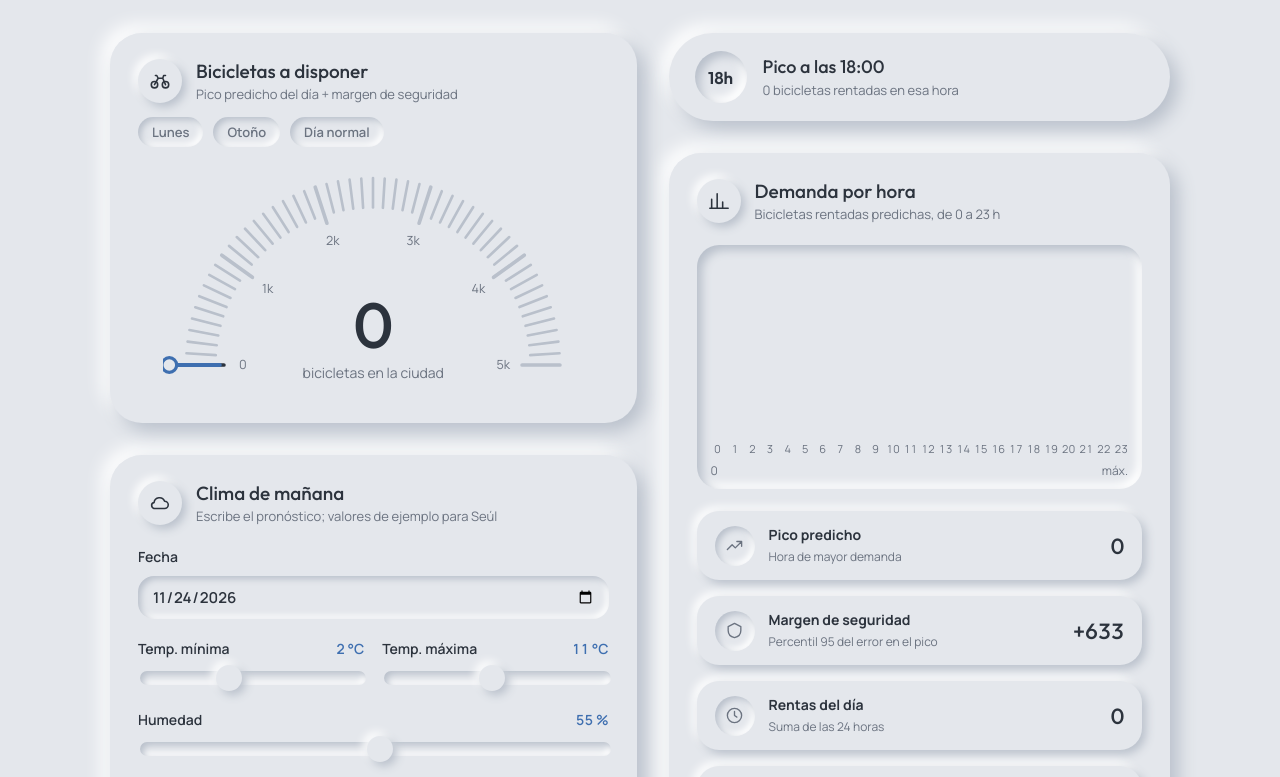
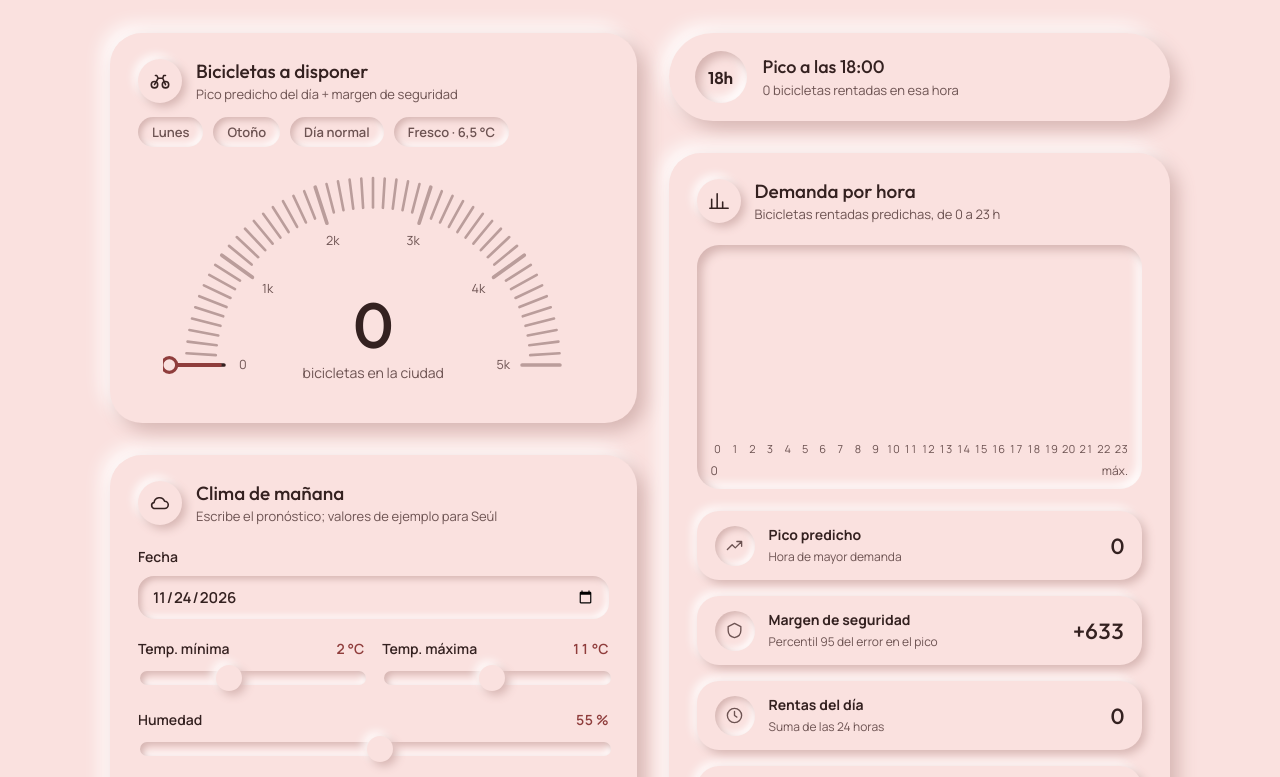
Before and after one commit to juanes4/Bike-Demand-Predictor, a plain HTML site: page app/index.html in a window 1280 px wide. Shown: the part 141-918 px from the top of the page. Drawn offline with Linux system fonts and the light colour scheme; no server answers.

Commit message:
Tema de color según estación y temperatura
La estación define el matiz (primavera verde, verano dorado, otoño terracota,
invierno azul) y la temperatura media lo vuelve cálido o frío. Todos los
colores salen de un mismo matiz en OKLCH con luminosidad fija, de modo que
textos y gráficas mantienen contraste WCAG AA en cualquier combinación.
Se añade la etiqueta de temperatura junto al día y la estación.

```diff
--- a/app/index.html
+++ b/app/index.html
@@ -6,15 +6,37 @@
 <title>Bicicletas para mañana</title>
 <link rel="preconnect" href="https://fonts.googleapis.com">
 <link rel="stylesheet" href="https://fonts.googleapis.com/css2?family=Outfit:wght@300;400;500;600;700&family=Manrope:wght@400;500;600;700&display=swap">
+<meta name="theme-color" content="#E4E7EC" id="theme-color">
 <style>
+/* Los colores se registran para que el cambio de tema (estación + temperatura) se anime suavemente */
+@property --surface { syntax: '<color>'; inherits: true; initial-value: #E4E7EC; }
+@property --light   { syntax: '<color>'; inherits: true; initial-value: #FFFFFF; }
+@property --shade   { syntax: '<color>'; inherits: true; initial-value: #B9C0CB; }
+@property --track   { syntax: '<color>'; inherits: true; initial-value: #A7AFBB; }
+@property --ink     { syntax: '<color>'; inherits: true; initial-value: #2C333D; }
+@property --muted   { syntax: '<color>'; inherits: true; initial-value: #5E6673; }
+@property --accent  { syntax: '<color>'; inherits: true; initial-value: #3E6FB0; }
+@property --bar-a   { syntax: '<color>'; inherits: true; initial-value: #8296B3; }
+@property --bar-b   { syntax: '<color>'; inherits: true; initial-value: #6F84A3; }
+@property --peak-a  { syntax: '<color>'; inherits: true; initial-value: #4F78B4; }
+@property --peak-b  { syntax: '<color>'; inherits: true; initial-value: #3E64A0; }
 :root {
-  /* Neumorfismo de una sola superficie: todo sale del mismo gris; el relieve lo dan dos sombras (luz arriba-izquierda) */
+  /* Neumorfismo de una sola superficie: todo sale del mismo tono; el relieve lo dan dos sombras (luz arriba-izquierda).
+     El script reemplaza estos valores: el matiz viene de la estación y se vuelve cálido o frío según la temperatura.
+     La luminosidad de cada token es fija (OKLCH), así el contraste de textos y gráficas se mantiene con cualquier color. */
   --surface: #E4E7EC;
   --light: #FFFFFF;
   --shade: #B9C0CB;
+  --track: #A7AFBB;
   --ink: #2C333D;
-  --muted: #6B7380;
+  --muted: #5E6673;
   --accent: #3E6FB0;
+  --bar-a: #8296B3;
+  --bar-b: #6F84A3;
+  --peak-a: #4F78B4;
+  --peak-b: #3E64A0;
+  transition: --surface .7s ease, --light .7s ease, --shade .7s ease, --track .7s ease, --ink .7s ease, --muted .7s ease,
+              --accent .7s ease, --bar-a .7s ease, --bar-b .7s ease, --peak-a .7s ease, --peak-b .7s ease;
   --display: 'Outfit', 'Trebuchet MS', sans-serif;
   --body: 'Manrope', 'Segoe UI', Arial, sans-serif;
   --raised: 8px 8px 18px var(--shade), -8px -8px 18px var(--light);
@@ -85,8 +107,15 @@ input[type=date]:focus-visible { outline: 3px solid var(--accent); outline-offse
 
 .bars { margin-top: 22px; border-radius: 22px; box-shadow: var(--inset); padding: 18px 14px 10px; }
 .bars-plot { display: grid; grid-template-columns: repeat(24, minmax(0, 1fr)); gap: 4px; align-items: end; height: 170px; }
-.bar { border-radius: 6px 6px 3px 3px; background: linear-gradient(180deg, #9FB4CF, #7C93B3); min-height: 3px; }
-.bar.peak { background: linear-gradient(180deg, #5F8BC8, var(--accent)); }
+.bar { border-radius: 6px 6px 3px 3px; background: linear-gradient(180deg, var(--bar-a), var(--bar-b)); min-height: 3px; }
+.bar.peak { background: linear-gradient(180deg, var(--peak-a), var(--peak-b)); }
+
+/* Indicador semicircular: colores desde los tokens del tema */
+.g-tick { stroke: var(--track); stroke-linecap: round; }
+.g-tick.on { stroke: var(--ink); }
+.g-lbl { fill: var(--muted); font-family: var(--body); font-size: 12px; }
+.g-needle { stroke: var(--accent); stroke-width: 4; stroke-linecap: round; }
+.g-knob { fill: var(--surface); stroke: var(--accent); stroke-width: 3; }
 .bars-axis { display: grid; grid-template-columns: repeat(24, minmax(0, 1fr)); gap: 4px; margin-top: 8px; font-size: 11px; color: var(--muted); text-align: center; font-variant-numeric: tabular-nums; }
 .bars-cap { display: flex; justify-content: space-between; font-size: 12px; color: var(--muted); margin-top: 6px; }
 
@@ -139,7 +168,7 @@ input[type=date]:focus-visible { outline: 3px solid var(--accent); outline-offse
   .item .ico { width: 34px; height: 34px; }
   .item .txt small { display: none; }
 }
-@media (prefers-reduced-motion: reduce) { .switch::after { transition: none; } }
+@media (prefers-reduced-motion: reduce) { .switch::after, :root { transition: none; } }
 </style>
 </head>
 <body>
@@ -156,7 +185,7 @@ input[type=date]:focus-visible { outline: 3px solid var(--accent); outline-offse
           <div class="ico" aria-hidden="true"><svg viewBox="0 0 24 24"><circle cx="6" cy="16" r="3.5"/><circle cx="18" cy="16" r="3.5"/><path d="M6 16l4-7h5l3 7M10 9l-1.5-3H7M15 9l1-3h2"/></svg></div>
           <div><p class="card-title" id="t-disp">Bicicletas a disponer</p><p class="card-sub">Pico predicho del día + margen de seguridad</p></div>
         </div>
-        <div class="chips"><span class="chip" id="chip-dia">Lunes</span><span class="chip" id="chip-est">Otoño</span><span class="chip" id="chip-fest">Día normal</span></div>
+        <div class="chips"><span class="chip" id="chip-dia">Lunes</span><span class="chip" id="chip-est">Otoño</span><span class="chip" id="chip-fest">Día normal</span><span class="chip" id="chip-temp">Templado</span></div>
         <div class="gauge">
           <svg viewBox="0 0 400 230" id="gauge-svg" role="img" aria-label="Indicador de bicicletas a disponer"></svg>
           <div class="gauge-read"><div class="big" id="disp">0</div><div class="big-label">bicicletas en la ciudad</div></div>
@@ -232,13 +261,76 @@ function drawGauge(value) {
   for (let i = 0; i <= n; i++) {
     const t = i / n, ang = Math.PI * (1 - t), on = t <= value / GMAX, long = i % 10 === 0;
     const ri = long ? r1 - 8 : r1;
-    s += `<line x1="${cx + ri * Math.cos(ang)}" y1="${cy - ri * Math.sin(ang)}" x2="${cx + r2 * Math.cos(ang)}" y2="${cy - r2 * Math.sin(ang)}" stroke="${on ? '#2C333D' : '#B9C0CB'}" stroke-width="${long ? 3.5 : 2.5}" stroke-linecap="round"/>`;
-    if (long) s += `<text x="${cx + (r1 - 26) * Math.cos(ang)}" y="${cy - (r1 - 26) * Math.sin(ang) + 4}" font-size="12" font-family="Manrope, sans-serif" fill="#6B7380" text-anchor="middle">${t === 0 ? 0 : (GMAX * t / 1000) + "k"}</text>`;
+    s += `<line class="g-tick${on ? ' on' : ''}" x1="${cx + ri * Math.cos(ang)}" y1="${cy - ri * Math.sin(ang)}" x2="${cx + r2 * Math.cos(ang)}" y2="${cy - r2 * Math.sin(ang)}" stroke-width="${long ? 3.5 : 2.5}"/>`;
+    if (long) s += `<text class="g-lbl" x="${cx + (r1 - 26) * Math.cos(ang)}" y="${cy - (r1 - 26) * Math.sin(ang) + 4}" text-anchor="middle">${t === 0 ? 0 : (GMAX * t / 1000) + "k"}</text>`;
   }
   const t = Math.min(value / GMAX, 1), ang = Math.PI * (1 - t);
-  s += `<line x1="${cx + (r1 - 4) * Math.cos(ang)}" y1="${cy - (r1 - 4) * Math.sin(ang)}" x2="${cx + (r2 + 12) * Math.cos(ang)}" y2="${cy - (r2 + 12) * Math.sin(ang)}" stroke="#3E6FB0" stroke-width="4" stroke-linecap="round"/>`;
-  s += `<circle cx="${cx + (r2 + 16) * Math.cos(ang)}" cy="${cy - (r2 + 16) * Math.sin(ang)}" r="7" fill="#E4E7EC" stroke="#3E6FB0" stroke-width="3"/>`;
+  s += `<line class="g-needle" x1="${cx + (r1 - 4) * Math.cos(ang)}" y1="${cy - (r1 - 4) * Math.sin(ang)}" x2="${cx + (r2 + 12) * Math.cos(ang)}" y2="${cy - (r2 + 12) * Math.sin(ang)}"/>`;
+  s += `<circle class="g-knob" cx="${cx + (r2 + 16) * Math.cos(ang)}" cy="${cy - (r2 + 16) * Math.sin(ang)}" r="7"/>`;
   svg.innerHTML = s;
+}
+
+// ---------- Tema de color: estación (matiz) + temperatura (cálido / frío) ----------
+// Mismo mapeo mes → estación que usa el servidor, para cambiar el color sin esperar la predicción.
+const ESTACION_MES = ['Winter', 'Winter', 'Spring', 'Spring', 'Spring', 'Summer', 'Summer', 'Summer', 'Autumn', 'Autumn', 'Autumn', 'Winter'];
+// Matiz OKLCH de cada estación: verde brote, dorado de sol, terracota, azul invierno
+const MATIZ_ESTACION = { Spring: 145, Summer: 85, Autumn: 35, Winter: 255 };
+const MATIZ_CALIDO = 55, MATIZ_FRIO = 235;
+
+// OKLCH → sRGB lineal (fórmulas de Björn Ottosson)
+function oklchLineal(L, C, h) {
+  const a = C * Math.cos(h * Math.PI / 180), b = C * Math.sin(h * Math.PI / 180);
+  const l = (L + 0.3963377774 * a + 0.2158037573 * b) ** 3;
+  const m = (L - 0.1055613458 * a - 0.0638541728 * b) ** 3;
+  const s = (L - 0.0894841775 * a - 1.2914855480 * b) ** 3;
+  return [4.0767416621 * l - 3.3077115913 * m + 0.2309699292 * s,
+          -1.2684380046 * l + 2.6097574011 * m - 0.3413193965 * s,
+          -0.0041960863 * l - 0.7034186147 * m + 1.7076147010 * s];
+}
+// Convierte a hex; si el color se sale del gamut sRGB, baja el croma (nunca la luminosidad, para no perder contraste)
+function oklch(L, C, h) {
+  const dentro = c => c.every(v => v >= -1e-4 && v <= 1 + 1e-4);
+  let rgb = oklchLineal(L, C, h);
+  if (!dentro(rgb)) {
+    let lo = 0, hi = C;
+    for (let i = 0; i < 20; i++) { const mid = (lo + hi) / 2; dentro(oklchLineal(L, mid, h)) ? lo = mid : hi = mid; }
+    rgb = oklchLineal(L, lo, h);
+  }
+  return '#' + rgb.map(v => {
+    v = Math.min(1, Math.max(0, v));
+    v = v <= 0.0031308 ? 12.92 * v : 1.055 * v ** (1 / 2.4) - 0.055;
+    return Math.round(v * 255).toString(16).padStart(2, '0');
+  }).join('');
+}
+// Gira el matiz h hacia el objetivo por el camino más corto. Con intensidad 1 avanza la mitad del camino
+// (máximo 40°), así cada estación conserva su color propio incluso en los días más fríos o calurosos.
+function girarHacia(h, objetivo, intensidad) {
+  const d = ((objetivo - h + 540) % 360) - 180;
+  return (h + Math.sign(d) * Math.min(Math.abs(d) / 2, 40) * intensidad + 360) % 360;
+}
+const ETIQUETA_TEMP = w => w < -0.5 ? 'Frío' : w < -0.2 ? 'Fresco' : w <= 0.25 ? 'Templado' : w <= 0.6 ? 'Cálido' : 'Caluroso';
+
+function aplicarTema() {
+  const f = $('fecha').value;
+  const est = f ? ESTACION_MES[+f.slice(5, 7) - 1] : 'Autumn';
+  const tmedia = (+$('tmin').value + +$('tmax').value) / 2;
+  // w = -1 (≈ -6 °C, muy frío) … 0 (12 °C, templado) … +1 (≈ 30 °C, muy caluroso)
+  const w = Math.max(-1, Math.min(1, (tmedia - 12) / 18));
+  const h = girarHacia(MATIZ_ESTACION[est], w >= 0 ? MATIZ_CALIDO : MATIZ_FRIO, Math.abs(w));
+  const k = 1 + 0.45 * w; // el calor satura el color; el frío lo vuelve más pálido y helado
+  // Luminosidades fijas, verificadas para todas las combinaciones: texto ≥ 5,3:1 y barras ≥ 3:1 sobre la superficie
+  const tokens = {
+    '--surface': oklch(0.93, 0.032 * k, h), '--light': oklch(0.995, 0.008 * k, h), '--shade': oklch(0.80, 0.045 * k, h),
+    '--track': oklch(0.72, 0.04 * k, h), '--ink': oklch(0.27, 0.03, h), '--muted': oklch(0.47, 0.035, h),
+    '--accent': oklch(0.47, 0.13 * k, h),
+    '--bar-a': oklch(0.60, 0.09 * k, h), '--bar-b': oklch(0.54, 0.095 * k, h),
+    '--peak-a': oklch(0.47, 0.13 * k, h), '--peak-b': oklch(0.41, 0.125 * k, h),
+  };
+  const root = document.documentElement.style;
+  for (const [nombre, valor] of Object.entries(tokens)) root.setProperty(nombre, valor);
+  $('theme-color').setAttribute('content', tokens['--surface']);
+  $('chip-est').textContent = SEASON_ES[est];
+  $('chip-temp').textContent = `${ETIQUETA_TEMP(w)} · ${tmedia.toFixed(1).replace('.', ',')} °C`;
 }
 
 function pintar(r) {
@@ -294,7 +386,9 @@ drawGauge(0);
 // La mínima nunca puede superar a la máxima: al mover un deslizador, el otro se ajusta.
 $('tmin').addEventListener('input', () => { if (+$('tmin').value > +$('tmax').value) $('tmax').value = $('tmin').value; });
 $('tmax').addEventListener('input', () => { if (+$('tmax').value < +$('tmin').value) $('tmin').value = $('tmax').value; });
+['fecha', 'tmin', 'tmax'].forEach(id => $(id).addEventListener('input', aplicarTema));
 ['fecha', 'tmin', 'tmax', 'hum'].forEach(id => $(id).addEventListener('input', pronto));
+aplicarTema();
 document.querySelectorAll('.seg').forEach(g => g.addEventListener('click', e => {
   const b = e.target.closest('button'); if (!b) return;
   g.querySelectorAll('button').forEach(x => x.setAttribute('aria-pressed', String(x === b)));
```
